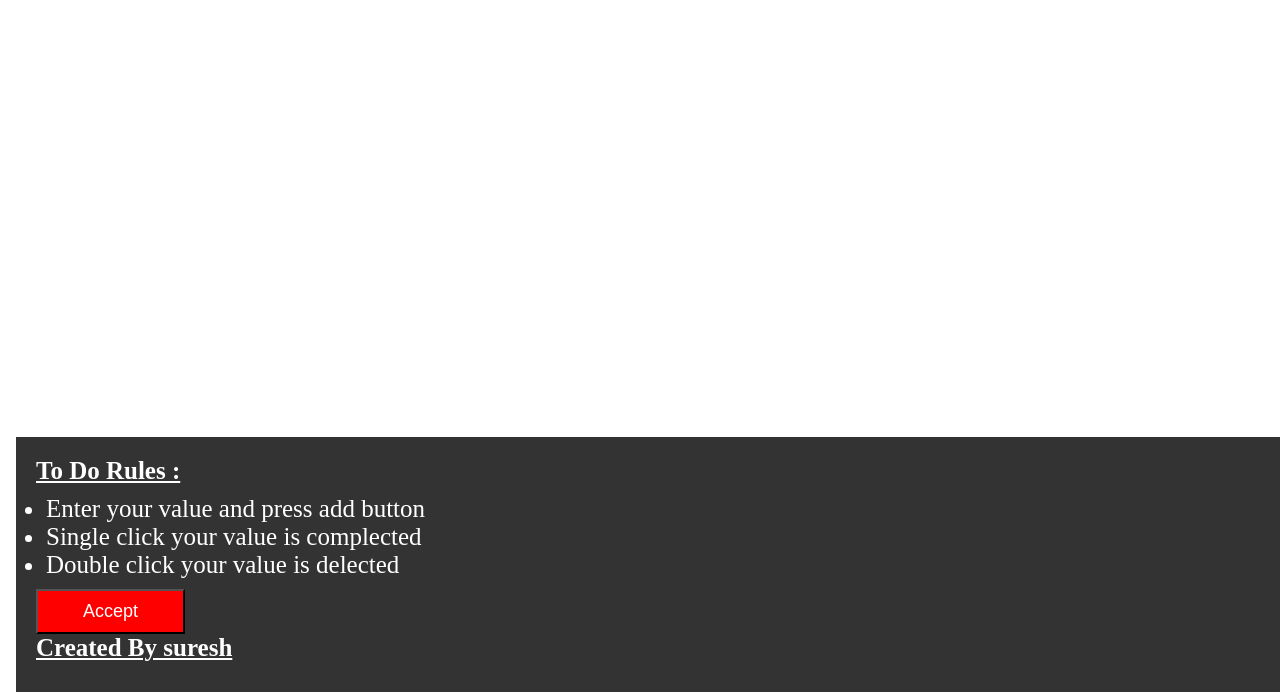
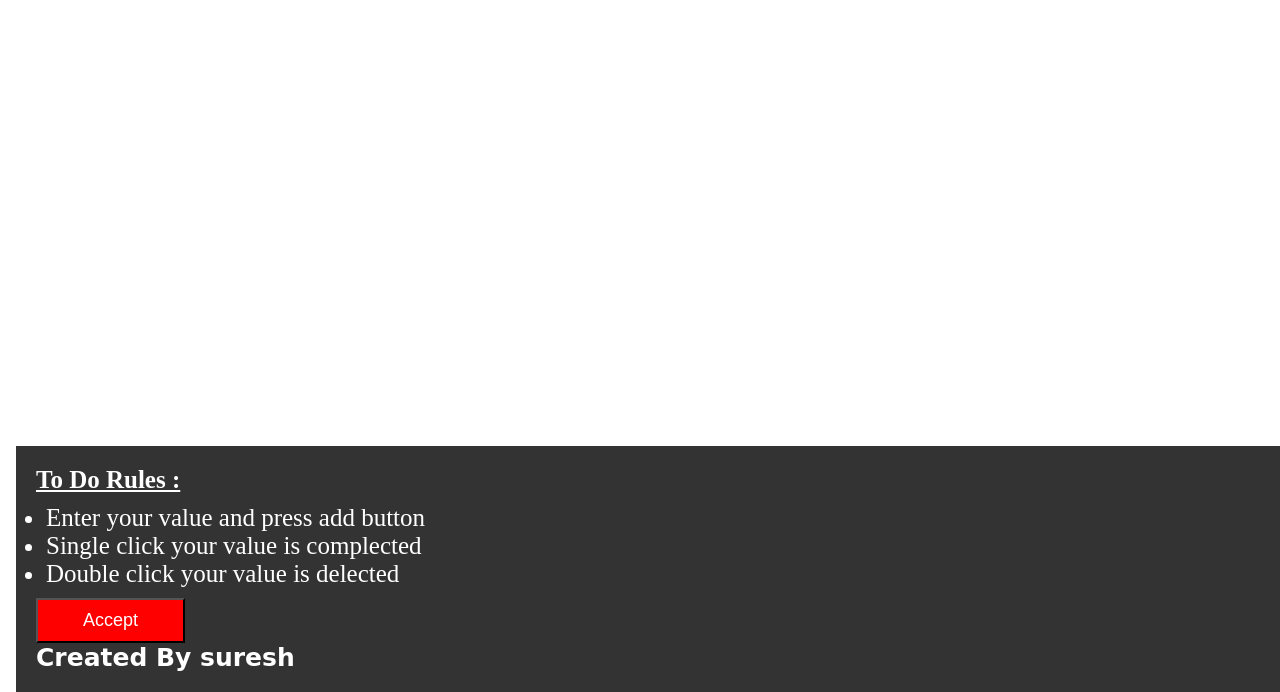
Before and after one commit to suresh475330/todolist, a plain HTML site: page index.html in a window 1280 px wide. Shown: the part 108-800 px from the top of the page. Drawn offline with Linux system fonts and the light colour scheme.

Commit message:
Update index.html

```diff
--- a/index.html
+++ b/index.html
@@ -25,7 +25,7 @@
                 <li>Double click your value is delected</li>
             </ul>
             <button class="btn2">Accept</button>
-            <h3>Created By suresh<h3>
+            <h4>Created By suresh<h4>
         </div>
     </div>
 
```
